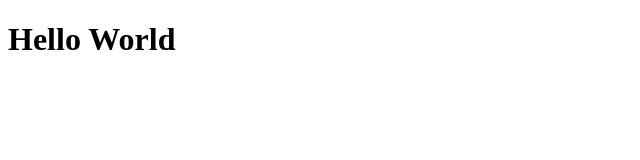
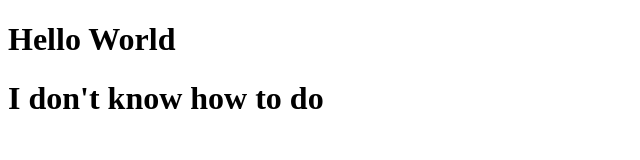
Before and after one commit to Lillianlulu/wenjia.Lillianlulu.io, a plain HTML site: page index.html in a window 1280 px wide. Shown: the whole page, without its empty margins (0-640 px from the left). Drawn offline with Linux system fonts and the light colour scheme.

Commit message:
Lillianlulu1762207

```diff
--- a/index.html
+++ b/index.html
@@ -7,3 +7,11 @@
         <h1>Hello World</h1>
     </body>
 </html>
+<html>
+    <head>
+        <title>I don't know how to do</title>
+    </head>
+    <body>
+        <h1>I don't know how to do</h1>
+    </body>
+</html>
```
